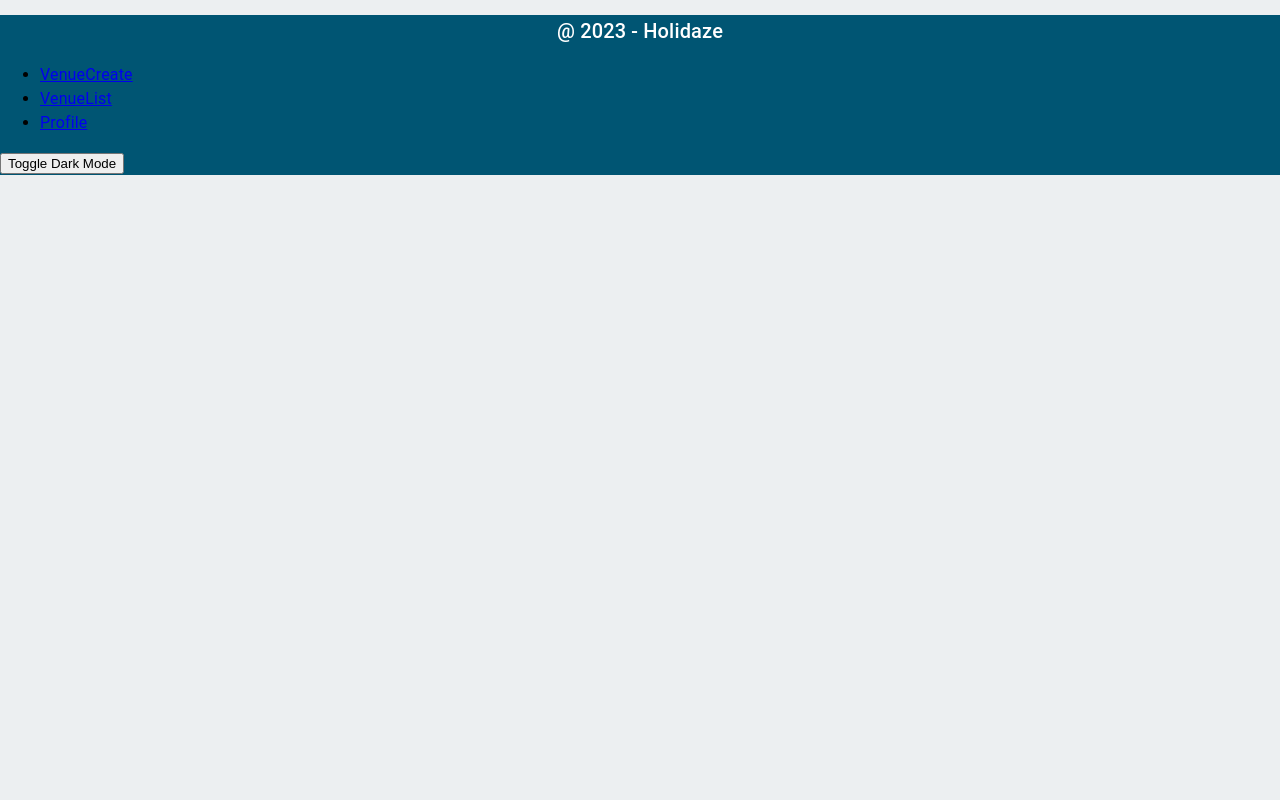
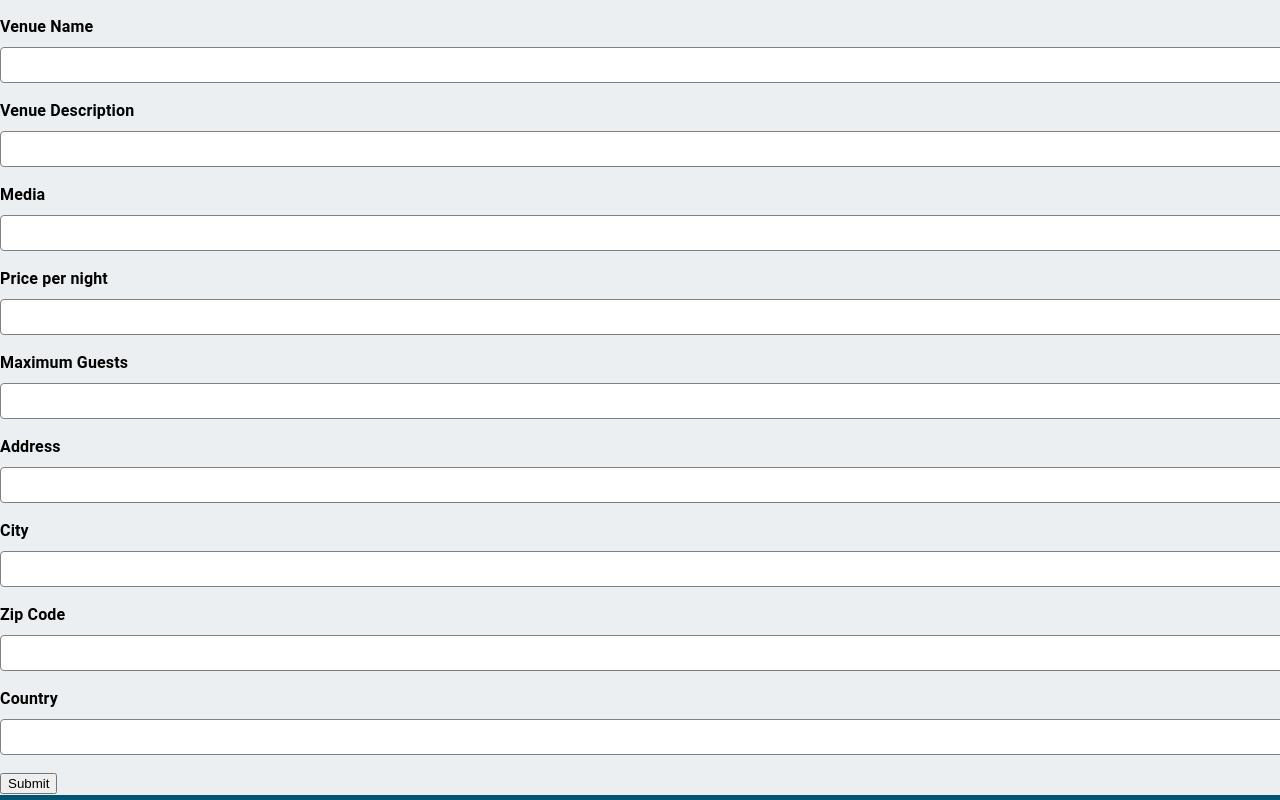
Before and after one commit to Thundeee/exam2023, a React (Create React App) app: page /Venue/Create in a window 1280 px wide. Shown: the part 460-1260 px from the top of the page. Before the commit the page ends 800 px from the top, so only its background shows below. Built offline with nearby package versions, Linux system fonts and the light colour scheme.

Commit message:
added most of venuecreating

```diff
--- a/src/pages/Profile.jsx
+++ b/src/pages/Profile.jsx
@@ -8,7 +8,7 @@ const Profile =  () => {
     const {token} = useContext(AuthContext)
     const userInfo = JSON.parse(localStorage.getItem('userInfo'));
     let options;
-    let name
+    let name;
     if (userInfo) {
         options = {
             headers: {
--- a/src/pages/VenueCreate.jsx
+++ b/src/pages/VenueCreate.jsx
@@ -1,11 +1,155 @@
+import { useForm } from "react-hook-form";
+import { FormField } from "../components/formfield/Formfield";
+import { yupResolver } from "@hookform/resolvers/yup";
+import { venueSchema } from "../utils/yupSchema";
+import useCallApi from "../hooks/useCallApi";
+import { AuthContext } from "../context/auth";
+import {BASE_URL_VENUES} from '../utils/constants';
+import { useContext } from "react";
 
 
 const VenueCreate =  () => {
+
+
+  const {
+    register,
+    handleSubmit,
+    formState: { errors },
+  } = useForm({
+    resolver: yupResolver(venueSchema),
+  });
+
+
+  const userInfo = JSON.parse(localStorage.getItem('userInfo'));
+
+  const { startFetch, data, isLoading, isError } = useCallApi();
+
+  async function onSubmit(venueData) {
+
+    const modifiedData = {
+        ...venueData,
+        location: {
+            "address": venueData.address,
+          "city": venueData.city,
+          "country": venueData.country,
+          "zip": venueData.zip,
+          "continent": "Unknown",
+          "lat": 0,
+          "lng": 0
+
+        },
+        meta: {
+            wifi: true,
+            parking: true,
+            breakfast: true,
+            pets: true
+          },
+        rating: 0,
+        media : [venueData.media]
+      };
+
+      delete modifiedData.address;
+      delete modifiedData.city;
+      delete modifiedData.country;
+      delete modifiedData.zip;
+
+    console.log(modifiedData);
+    const options = {
+      method: 'POST',
+      headers: {
+        'Content-Type': 'application/json',
+        Authorization: `Bearer ${userInfo.accessToken}`,
+      },
+      body: JSON.stringify(modifiedData),
+    };
+console.log(options);
+    await startFetch(BASE_URL_VENUES, options);
+  }
+
+
 
     return (
 
 <div className="App">
 <h1>venueCreate</h1>
+
+<form id="venueForm" onSubmit={handleSubmit(onSubmit)}>
+        <FormField
+          name="name"
+          label="Venue Name"
+            type="name"
+          register={register}
+          errors={errors}
+        />
+
+        <FormField
+          name="description"
+          label="Venue Description"
+          type="description"
+          register={register}
+          errors={errors}
+        />
+
+<FormField
+          name="media"
+          label="Media"
+          type="media"
+          register={register}
+          errors={errors}
+        />
+
+<FormField
+          name="price"
+          label="Price per night"
+          type="price"
+          register={register}
+          errors={errors}
+        />
+
+<FormField
+          name="maxGuests"
+          label="Maximum Guests"
+          type="maxGuests"
+          register={register}
+          errors={errors}
+        />
+<FormField
+          name="address"
+          label="Address"
+          type="address"
+          register={register}
+          errors={errors}
+        />
+
+<FormField
+          name="city"
+          label="City"
+          type="city"
+          register={register}
+          errors={errors}
+        />
+
+<FormField
+          name="zip"
+          label="Zip Code"
+          type="zip"
+          register={register}
+          errors={errors}
+        />
+
+<FormField
+          name="country"
+          label="Country"
+          type="country"
+          register={register}
+          errors={errors}
+        />
+
+        <button type="submit" variant="contained" color="primary">
+            Submit
+            </button>
+
+        </form>
 </div>
     );
   };
--- a/src/utils/yupSchema.js
+++ b/src/utils/yupSchema.js
@@ -40,4 +40,45 @@ const loginSchema = yup
       .required("Please enter your password."),
   })
 
-export { loginSchema, registerSchema };
+  const venueSchema = yup
+  .object({
+
+    name: yup
+        .string()
+        .min(3, "Your venue name must be atleast 3 characters.")
+        .required("Please enter a name for your venue."),
+    description: yup
+      .string()
+      .min(3, "Your description must be atleast 3 characters.")
+      .required("Please describe your venue."),
+
+      media: yup
+        .string()
+        .matches(/(^(http(s?):)([/|.|\w|\s|-])*\.(?:jpg|jpeg|gif|png)$)|(^$)/, "Please enter a valid image url."),
+
+
+      price: yup
+      .number()
+      .required("Please enter price per night."),
+
+
+      maxGuests: yup
+      .number()
+      .required("Please enter maximum guests at your venue."),
+
+      address: yup
+      .string(),
+
+      city: yup
+      .string(),
+
+      zip: yup
+      .string(),
+
+
+      country: yup
+      .string(),
+
+  })
+
+export { loginSchema, registerSchema, venueSchema };
```
